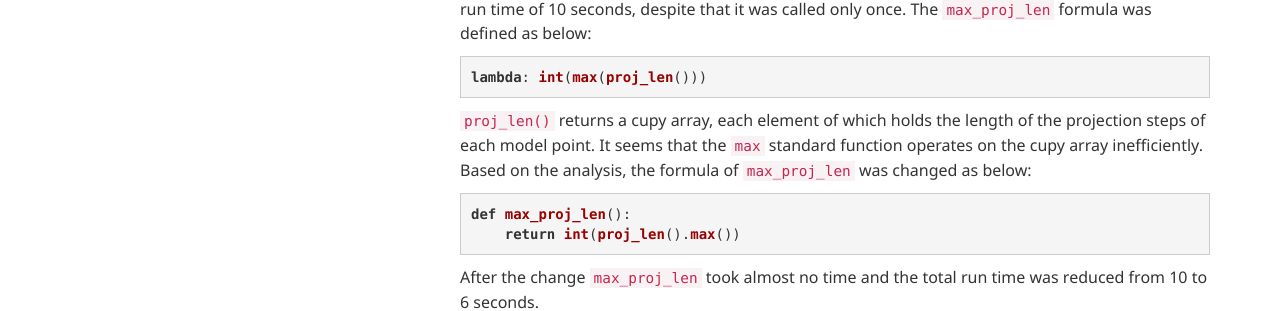
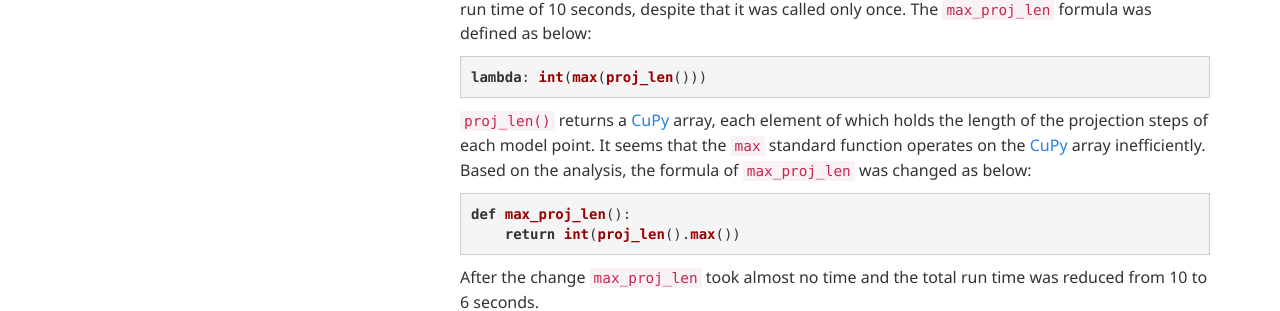
Before and after one commit to fumitoh/modelx-site, a Jekyll site: the page built from _posts/2022-02-20-testing-gpu-model-on-cloud.md, in a window 1280 px wide and 900 px high, scrolled down 511 px. Shown: the part 151-462 px from the top of the window. Built offline with Jekyll 4.4.1, drawn with Linux system fonts in a browser that asks for light colours; comment, search, counter and statistics services are not loaded.

Commit message:
Add link to CuPy

````diff
--- a/_posts/2022-02-20-testing-gpu-model-on-cloud.md
+++ b/_posts/2022-02-20-testing-gpu-model-on-cloud.md
@@ -34,7 +34,7 @@ The `max_proj_len` formula was defined as below:
 lambda: int(max(proj_len()))
 ```
 
-`proj_len()` returns a cupy array, each element of which holds the length of the projection steps of each model point. It seems that the `max` standard function operates on the cupy array
+`proj_len()` returns a [CuPy] array, each element of which holds the length of the projection steps of each model point. It seems that the `max` standard function operates on the [CuPy] array
 inefficiently.
 Based on the analysis, the formula of `max_proj_len` was changed as below:
 
````
Also changed, not shown: other parts of _posts/2022-02-20-testing-gpu-model-on-cloud.md (+2 -0 lines).
